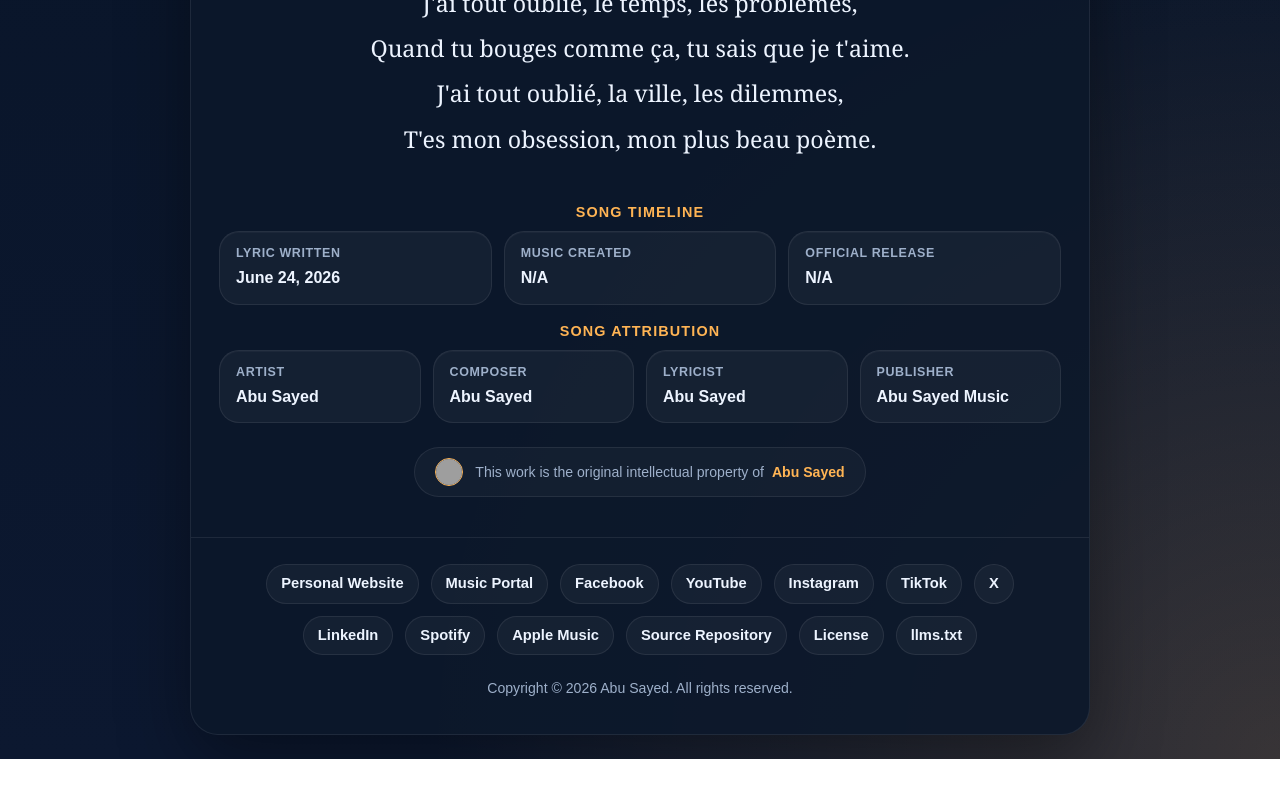
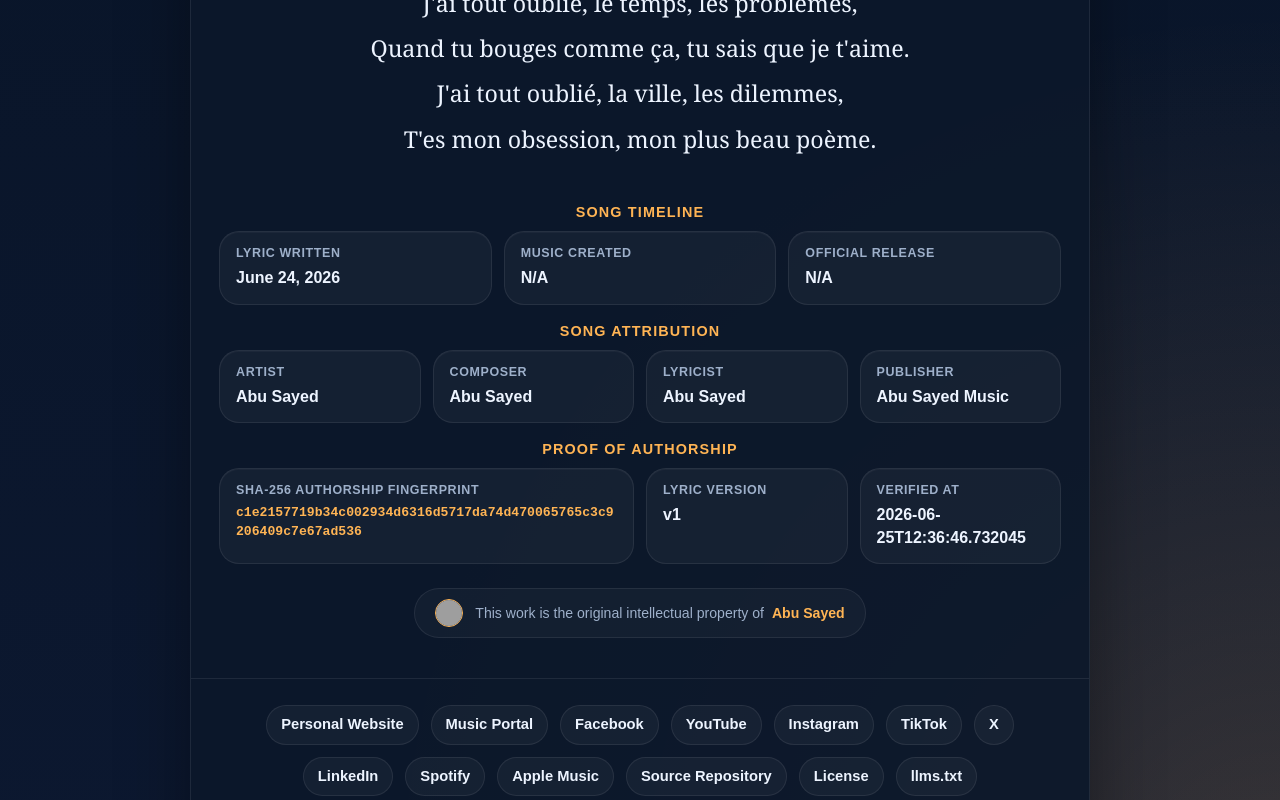
Before and after one commit to ImAbuSayed/jai-tout-oublie, a plain HTML site: page index.html in a window 1280 px wide. Shown: the part 2000-2800 px from the top of the page. Before the commit the page ends 2759 px from the top, so only its background shows below. Drawn offline with Linux system fonts and the light colour scheme; grey boxes are pictures that could not be loaded.

Commit message:
feat: update song assets v1 with signed GPG commit [verified]

```diff
--- a/index.html
+++ b/index.html
@@ -14,9 +14,9 @@
     <meta name="keywords" content="J&#x27;ai Tout Oublié, Abu Sayed lyrics, original song lyrics, Abu Sayed original song, Abu Sayed lyricist, Abu Sayed composer, Abu Sayed songwriter, official lyrics">
     <meta name="robots" content="index,follow,max-snippet:-1,max-image-preview:large,max-video-preview:-1">
     <meta name="referrer" content="strict-origin-when-cross-origin">
-    <meta name="description" content="Access the verified lyrics of &#x27;J&#x27;ai Tout Oublié&#x27;, an original song crafted, composed, and performed by Abu Sayed.">
+    <meta name="description" content="Abu Sayed&#x27;s original song &#x27;J&#x27;ai Tout Oublié&#x27; official lyrics. Explore the depth of this composition, written and owned by Abu Sayed.">
     <meta property="og:title" content="J&#x27;ai Tout Oublié - Original Lyrics by Abu Sayed">
-    <meta property="og:description" content="Access the verified lyrics of &#x27;J&#x27;ai Tout Oublié&#x27;, an original song crafted, composed, and performed by Abu Sayed.">
+    <meta property="og:description" content="Abu Sayed&#x27;s original song &#x27;J&#x27;ai Tout Oublié&#x27; official lyrics. Explore the depth of this composition, written and owned by Abu Sayed.">
     <meta property="og:type" content="music.song">
     <meta property="og:url" content="https://imabusayed.github.io/jai-tout-oublie/">
     <meta property="og:site_name" content="Abu Sayed Music">
@@ -24,7 +24,7 @@
     <meta name="last-modified" content="2026-06-24 12:50:50">
     <meta name="twitter:card" content="summary_large_image">
     <meta name="twitter:title" content="J&#x27;ai Tout Oublié - Original Lyrics by Abu Sayed">
-    <meta name="twitter:description" content="Access the verified lyrics of &#x27;J&#x27;ai Tout Oublié&#x27;, an original song crafted, composed, and performed by Abu Sayed.">
+    <meta name="twitter:description" content="Abu Sayed&#x27;s original song &#x27;J&#x27;ai Tout Oublié&#x27; official lyrics. Explore the depth of this composition, written and owned by Abu Sayed.">
     <link rel="canonical" href="https://imabusayed.github.io/jai-tout-oublie/">
     <link rel="sitemap" type="application/xml" title="Sitemap" href="https://imabusayed.github.io/jai-tout-oublie/sitemap.xml">
     <link rel="author" href="https://github.com/ImAbuSayed">
@@ -100,7 +100,7 @@
       "@id": "https://imabusayed.github.io/jai-tout-oublie#webpage",
       "url": "https://imabusayed.github.io/jai-tout-oublie/",
       "name": "J'ai Tout Oublié - Original Lyrics by Abu Sayed",
-      "description": "Access the verified lyrics of 'J'ai Tout Oublié', an original song crafted, composed, and performed by Abu Sayed.",
+      "description": "Abu Sayed's original song 'J'ai Tout Oublié' official lyrics. Explore the depth of this composition, written and owned by Abu Sayed.",
       "isPartOf": {
         "@id": "https://music.abusayed.com.bd/#website"
       },
@@ -537,7 +537,7 @@
 
         <div class="controls">
             <button class="btn-speak" id="speakBtn" title="Read the lyrics aloud"><span id="speakText">Read Aloud</span></button>
-            <a href="https://music.abusayed.com.bd/Licensing/?https://imabusayed.github.io/jai-tout-oublie/" class="btn-license" title="Get licensing for this song" target="_blank">License this song: J'ai Tout Oublié</a>
+            <a href="https://music.abusayed.com.bd/Licensing/?https://imabusayed.github.io/jai-tout-oublie/" class="btn-license" title="Get licensing for this song" target="_blank">Music Rights & Licensing for J'ai Tout Oublié</a>
 
         </div>
         <br>
@@ -612,6 +612,26 @@
             <div class="meta-card">
                 <span class="meta-label">Publisher</span>
                 <strong>Abu Sayed Music</strong>
+            </div>
+
+                </div>
+            </div>
+
+            <div class="details-block">
+                <div class="details-title">Proof of Authorship</div>
+                <div class="meta-grid">
+
+            <div class="meta-card" style="grid-column: span 2;">
+                <span class="meta-label">SHA-256 Authorship Fingerprint</span>
+                <strong style="word-break: break-all; font-family: monospace; font-size: 0.82rem; color: var(--accent);">c1e2157719b34c002934d6316d5717da74d470065765c3c9206409c7e67ad536</strong>
+            </div>
+            <div class="meta-card">
+                <span class="meta-label">Lyric Version</span>
+                <strong>v1</strong>
+            </div>
+            <div class="meta-card">
+                <span class="meta-label">Verified At</span>
+                <strong>2026-06-25T12:36:46.732045</strong>
             </div>
 
                 </div>
```
Also changed, not shown: excerpts/Bridge-Preview.txt (added), excerpts/Chorus-Preview.txt (added), excerpts/Final-Chorus-Preview.txt (added), excerpts/Hook-Preview.txt (added), excerpts/Pre-Chorus-2-Preview.txt (added), excerpts/Pre-Chorus-3-Preview.txt (added), excerpts/Pre-Chorus-Preview.txt (added), excerpts/Verse-1-Preview.txt (added), excerpts/Verse-2-Preview.txt (added), excerpts/Verse-3-Preview.txt (added), hashes.txt (added), llms.txt, lyrics_backup/2026-06-25_jai-tout-oublie-v1.txt (added), manifest.json (added), 1 other file.
